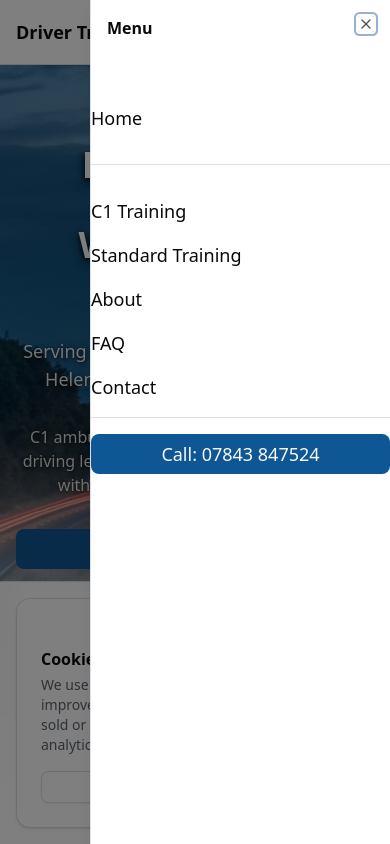
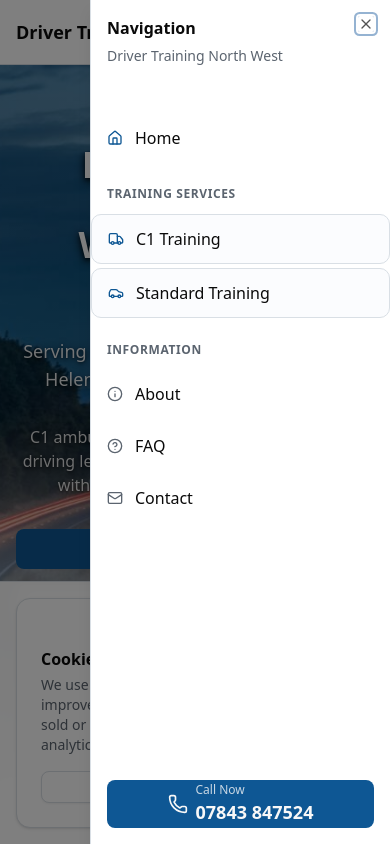
Before and after one commit to hloughrey/driver-training-v2, a Next.js app: page / in a window 390 px wide. Both pictures are taken after a click on the button "Open menu". Shown: the top 844 px of the page. Built offline with nearby package versions, Linux system fonts and the light colour scheme.

Commit message:
mobile menu

```diff
--- a/src/components/layout/mobile-nav.tsx
+++ b/src/components/layout/mobile-nav.tsx
@@ -6,8 +6,11 @@ import {
   SheetContent,
   SheetHeader,
   SheetTitle,
+  SheetDescription,
+  SheetFooter,
 } from '@/components/ui/sheet'
 import { Button } from '@/components/ui/button'
+import { Home, Truck, Car, Info, HelpCircle, Mail, Phone } from 'lucide-react'
 
 interface MobileNavProps {
   isOpen: boolean
@@ -17,60 +20,89 @@ interface MobileNavProps {
 export function MobileNav({ isOpen, onClose }: MobileNavProps) {
   return (
     <Sheet open={isOpen} onOpenChange={onClose}>
-      <SheetContent side="right" className="w-[300px] sm:w-[400px]">
+      <SheetContent side="right" className="w-[300px] sm:w-[400px] flex flex-col">
         <SheetHeader>
-          <SheetTitle>Menu</SheetTitle>
+          <SheetTitle>Navigation</SheetTitle>
+          <SheetDescription>Driver Training North West</SheetDescription>
         </SheetHeader>
-        <nav className="flex flex-col space-y-4 mt-8">
+
+        <nav className="flex flex-col gap-6 flex-1 overflow-y-auto py-4">
+          {/* Home - prominent standalone */}
           <Link
             href="/"
             onClick={onClose}
-            className="text-lg font-medium transition-colors hover:text-primary"
+            className="flex items-center gap-3 py-3 px-4 rounded-lg transition-colors hover:bg-accent hover:text-accent-foreground active:scale-[0.98]"
           >
-            Home
+            <Home className="size-4 text-primary" />
+            <span className="text-base font-medium">Home</span>
           </Link>
-          <div className="border-t pt-4 mt-4" />
+
+          {/* Training Services Section */}
+          <div className="flex flex-col gap-1">
+            <span className="text-xs font-semibold text-muted-foreground uppercase tracking-wider px-4 pb-2">
+              Training Services
+            </span>
             <Link
               href="/training/c1-licence"
               onClick={onClose}
-            className="text-lg font-medium transition-colors hover:text-primary"
+              className="flex items-center gap-3 py-3 px-4 rounded-lg transition-colors bg-muted/30 border border-border hover:bg-muted/60 hover:border-primary/20 active:scale-[0.98]"
             >
-            C1 Training
+              <Truck className="size-4 text-primary" />
+              <span className="text-base font-medium">C1 Training</span>
             </Link>
             <Link
               href="/training/standard-licence"
               onClick={onClose}
-            className="text-lg font-medium transition-colors hover:text-primary"
+              className="flex items-center gap-3 py-3 px-4 rounded-lg transition-colors bg-muted/30 border border-border hover:bg-muted/60 hover:border-primary/20 active:scale-[0.98]"
             >
-            Standard Training
+              <Car className="size-4 text-primary" />
+              <span className="text-base font-medium">Standard Training</span>
             </Link>
+          </div>
+
+          {/* Information Section */}
+          <div className="flex flex-col gap-1">
+            <span className="text-xs font-semibold text-muted-foreground uppercase tracking-wider px-4 pb-2">
+              Information
+            </span>
             <Link
               href="/about"
               onClick={onClose}
-            className="text-lg font-medium transition-colors hover:text-primary"
+              className="flex items-center gap-3 py-3 px-4 rounded-lg transition-colors hover:bg-accent hover:text-accent-foreground active:scale-[0.98]"
             >
-            About
+              <Info className="size-4 text-muted-foreground" />
+              <span className="text-base font-medium">About</span>
             </Link>
             <Link
               href="/faq"
               onClick={onClose}
-            className="text-lg font-medium transition-colors hover:text-primary"
+              className="flex items-center gap-3 py-3 px-4 rounded-lg transition-colors hover:bg-accent hover:text-accent-foreground active:scale-[0.98]"
             >
-            FAQ
+              <HelpCircle className="size-4 text-muted-foreground" />
+              <span className="text-base font-medium">FAQ</span>
             </Link>
             <Link
               href="/contact"
               onClick={onClose}
-            className="text-lg font-medium transition-colors hover:text-primary"
+              className="flex items-center gap-3 py-3 px-4 rounded-lg transition-colors hover:bg-accent hover:text-accent-foreground active:scale-[0.98]"
             >
-            Contact
+              <Mail className="size-4 text-muted-foreground" />
+              <span className="text-base font-medium">Contact</span>
             </Link>
-          <div className="pt-4 border-t">
-            <Button asChild className="w-full" size="lg">
-              <a href="tel:07843847524">Call: 07843 847524</a>
-            </Button>
           </div>
         </nav>
+
+        <SheetFooter>
+          <Button size="lg" className="w-full gap-2 h-12" asChild>
+            <a href="tel:07843847524">
+              <Phone className="size-5" />
+              <span className="flex flex-col items-start">
+                <span className="text-xs opacity-80">Call Now</span>
+                <span className="font-semibold">07843 847524</span>
+              </span>
+            </a>
+          </Button>
+        </SheetFooter>
       </SheetContent>
     </Sheet>
   )
```
Lines whose indentation alone changed are shown as unchanged.
